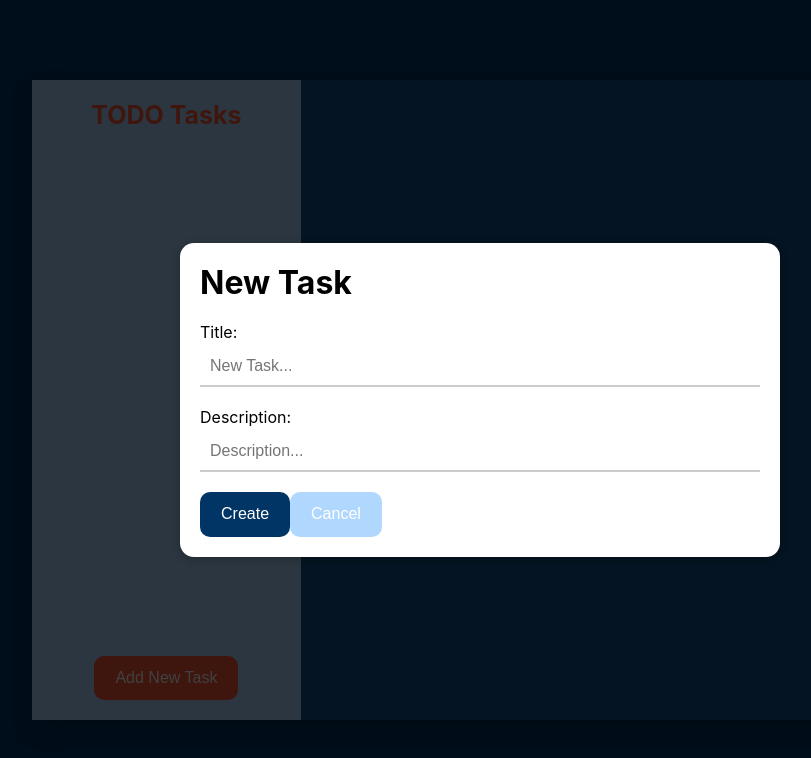
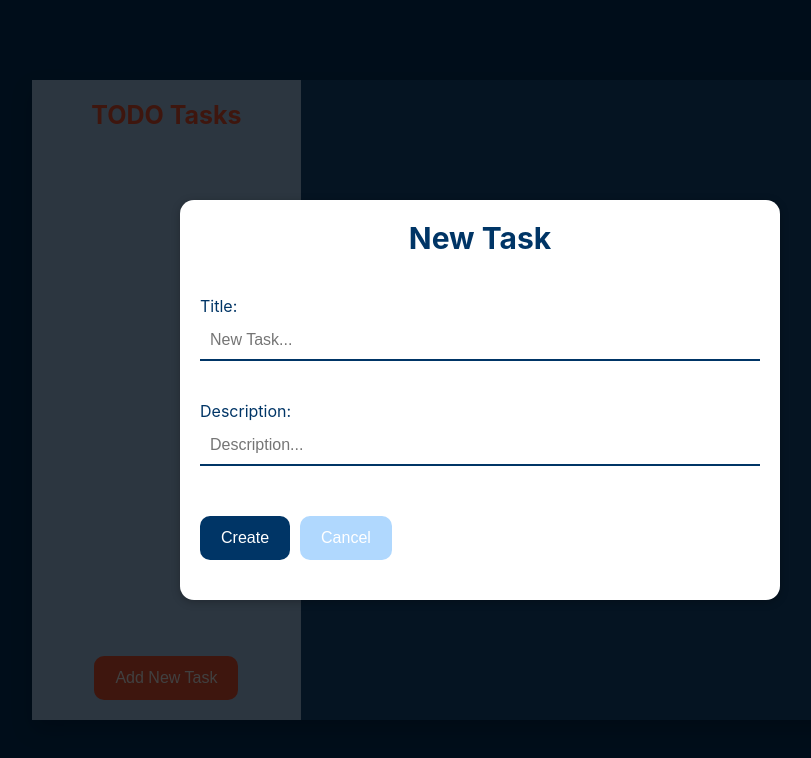
Before and after one commit to nima-ca/Todo-App, a React (Create React App) app: page / in a window 1280 px wide. Both pictures are taken after a click on the button "Add New Task". Shown: the top 758 px of the page, without its empty margins (160-971 px from the left). Built offline with nearby package versions, Linux system fonts and the light colour scheme.

Commit message:
new Task styled and some styles in input changed

```diff
--- a/src/Components/Task/NewTask.js
+++ b/src/Components/Task/NewTask.js
@@ -1,4 +1,5 @@
 import React, { useState } from "react";
+import styles from "./NewTask.module.css";
 import Modal from "../UI/Modal/Modal";
 import Input from "../UI/Input/Input";
 import Button from "../UI/Button";
@@ -59,8 +60,8 @@ const NewTask = (props) => {
 
   return (
     <Modal>
-      <h1>New Task</h1>
-      <form onSubmit={formSubmitHandler}>
+      <form onSubmit={formSubmitHandler} className={styles.form}>
+        <h2>New Task</h2>
         <Input
           onSubmit={submitError}
           onChange={inputChangeHandler}
--- /dev/null
+++ b/src/Components/Task/NewTask.module.css
@@ -0,0 +1,8 @@
+.form button {
+  margin: 1rem 1rem 2rem 0;
+}
+.form h2 {
+  text-align: center;
+  font-size: 3rem;
+  color: var(--color-primary);
+}
--- a/src/Components/UI/Input/Input.module.css
+++ b/src/Components/UI/Input/Input.module.css
@@ -1,11 +1,11 @@
 .inputContainer {
-  margin: 2rem 0;
+  margin: 4rem 0;
 }
 .input {
   width: 100%;
   padding: 1rem;
   border: none;
-  border-bottom: 2px solid #ccc;
+  border-bottom: 2px solid var(--color-primary);
   font-size: 1.6rem;
   font-weight: 400;
   background: transparent;
@@ -17,7 +17,7 @@
   margin-bottom: 0.5rem;
   font-size: 1.6rem;
   font-weight: 400;
-  color: var(--color-black);
+  color: var(--color-primary);
 }
 
 .invalid {
```
